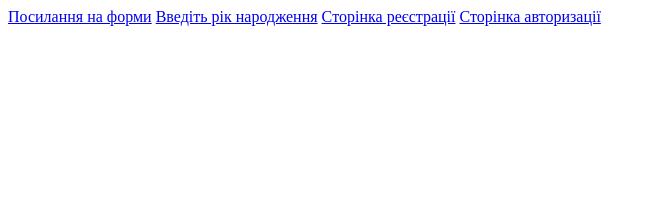
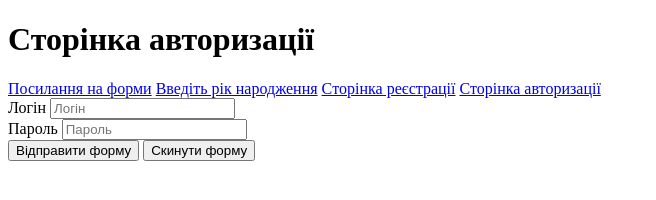
Before and after one commit to naj0j/lesson3, a plain HTML site: page form3.html in a window 1280 px wide. Shown: the whole page, without its empty margins (0-656 px from the left). Drawn offline with Linux system fonts and the light colour scheme.

Commit message:
створив третю форму

```diff
--- a/form3.html
+++ b/form3.html
@@ -9,12 +9,27 @@
 </head>
 
 <body>
+    <h1>Сторінка авторизації</h1>
     <div>
         <a href="index.html">Посилання на форми</a>
         <a href="form1.html">Введіть рік народження</a>
         <a href="form2.html">Cторінка реєстрації</a>
         <a href="form3.html">Сторінка авторизації</a>
     </div>
+    <form action="https://tests.fomenko.top/echo/index.php" method="post">
+        <div>
+            <label for="login">Логін</label>
+            <input name="login" id="login" type="text" placeholder="Логін">
+        </div>
+        <div>
+            <label for="password">Пароль</label>
+            <input name="password" id="password" type="password" placeholder="Пароль">
+        </div>
+        <div>
+            <button type="submit">Відправити форму</button>
+            <button type="reset">Скинути форму</button>
+        </div>
+    </form>
 </body>
 
 </html>
```
